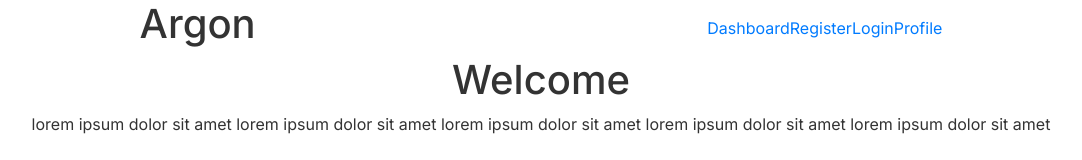
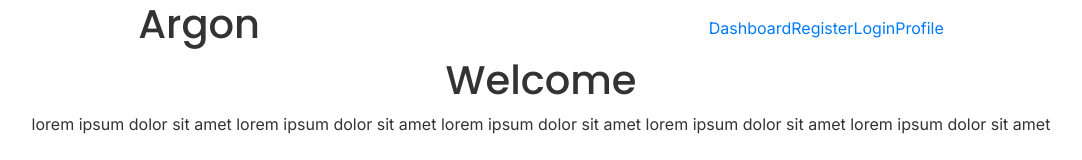
Before and after one commit to Jean-Lionel/bst_solution_ui, a Vue app: page /login in a window 1280 px wide. Shown: the top 160 px of the page, without its empty margins (99-1181 px from the left). Built offline with nearby package versions, Linux system fonts and the light colour scheme; what vue-sweetalert2 would draw is missing.

Commit message:
adding font owersome

```diff
--- a/package.json
+++ b/package.json
@@ -7,6 +7,11 @@
     "build": "vue-cli-service build"
   },
   "dependencies": {
+    "@fortawesome/fontawesome-free": "^6.2.0",
+    "@fortawesome/fontawesome-svg-core": "^6.2.0",
+    "@fortawesome/free-brands-svg-icons": "^6.2.0",
+    "@fortawesome/free-regular-svg-icons": "^6.2.0",
+    "@fortawesome/free-solid-svg-icons": "^6.2.0",
     "@mdi/font": "^7.0.96",
     "axios": "^1.1.3",
     "core-js": "^3.6.5",
--- a/src/assets/css/main.css
+++ b/src/assets/css/main.css
@@ -1,9 +1,14 @@
-@import url('https://fonts.googleapis.com/css2?family=Inter:wght@100;200;300;400;500;600;700;800;900&display=swap');
+
+@import url('https://fonts.googleapis.com/css2?family=Inter:wght@100;200;300;400;500;600;700;800;900&family=Poppins:wght@500;600;700&display=swap');
 
 :root{
     --main-color : #333;
 
 }
+h1,h2,h3,h4,h5,h6, th{
+     font-family: 'Poppins', sans-serif;
+}
+
 * {
     margin: 0;
     box-sizing: border-box;
--- a/src/components/companyOwners/ChefList.vue
+++ b/src/components/companyOwners/ChefList.vue
@@ -38,7 +38,12 @@
                         <td>{{ entreprise.address }} </td>
                         <td>{{ entreprise.nationality }} </td>
                         <td>{{ entreprise.description }} </td>-->
-                        <td><button @click="deleteEntreprise(entreprise.id)">Effacer</button></td>
+                        <td>
+                        <button @click="deleteEntreprise(entreprise.id)" class=""><i class="fa-solid fa-trash"></i></button>
+                        <button @click="showDetail(entreprise.id)" class="">Detail</button>
+                        <button @click="showDetail(entreprise.id)" class="">Modifier</button>
+                        <button @click="showDetail(entreprise.id)" class="">Arreter</button>
+                        </td>
                     </tr>
                 </tbody>
             </table>
@@ -72,6 +77,10 @@ export default {
             .catch(err => {
                 console.error(err)
             })
+        },
+        showDetail(data){
+
+            alert("Todo ")
         },
         async deleteEntreprise(id) {
            const {value: result} = await this.confirmDelete()
```
Also changed, not shown: 1 other file (tests, documents, lock files or other folders).
